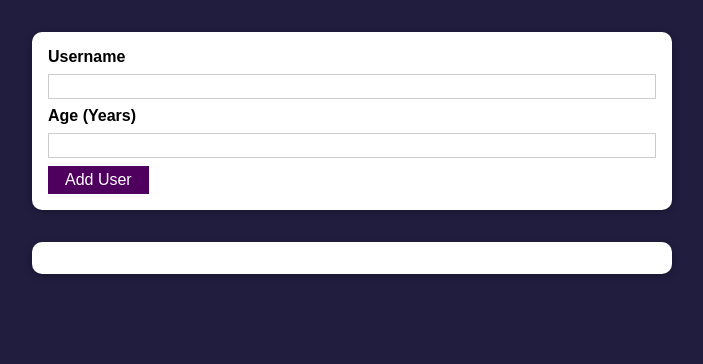
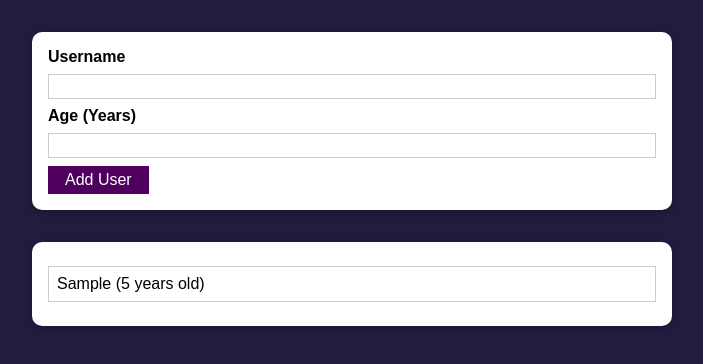
Before and after one commit to elnur004/simple-user-inputs, a React (Create React App) app: page / in a window 1280 px wide. Both pictures are taken after typing "Sample", "5" into the empty fields and a click on the button "Add User". Shown: the top 364 px of the page, without its empty margins (288-991 px from the left). Built offline with nearby package versions, Linux system fonts and the light colour scheme.

Commit message:
manged list of users via STATE

```diff
--- a/src/App.js
+++ b/src/App.js
@@ -1,11 +1,23 @@
+import { useState } from 'react';
 import AddUser from './components/Users/AddUser';
 import UsersList from './components/Users/UsersList';
 
-function App(props) {
+function App() {
+  const [usersList, setUserslist] = useState([]);
+
+  const addUserHandler = (uName, uAge) => {
+    setUserslist((prevUsersList) => {
+      return [
+        ...prevUsersList,
+        { name: uName, age: uAge, id: Math.random().toString() },
+      ];
+    });
+  };
+
   return (
     <div>
-      <AddUser />
-      <UsersList users={[]} />
+      <AddUser onAddUsers={addUserHandler} />
+      <UsersList users={usersList} />
     </div>
   );
 }
--- a/src/components/Users/AddUser.js
+++ b/src/components/Users/AddUser.js
@@ -18,17 +18,13 @@ const AddUser = (props) => {
   const addUserHandler = (event) => {
     event.preventDefault();
 
-    const userInput = {
-      name: userNameInput.trim(),
-      age: +userAgeInput,
-    };
-
-    if (!isNaN(userInput.name) || userInput.name === '')
+    if (!isNaN(userNameInput) || userNameInput === '')
       return alert('Enter valid Username!');
 
-    if (userInput.age <= 0) return alert('Enter valid age (>0)!');
+    if (userAgeInput <= 0) return alert('Enter valid age (>0)!');
 
-    console.log(userInput.name, userInput.age);
+    props.onAddUsers(userNameInput.trim(), +userAgeInput);
+    console.log(userNameInput.trim(), +userAgeInput);
     setUserNameInput('');
     setUserAgeInput('');
   };
--- a/src/components/Users/UsersList.js
+++ b/src/components/Users/UsersList.js
@@ -6,7 +6,7 @@ const UsersList = (props) => {
     <Card styleName={styles.users}>
       <ul>
         {props.users.map((user) => (
-          <li>
+          <li key={user.id}>
             {user.name} ({user.age} years old)
           </li>
         ))}
```
